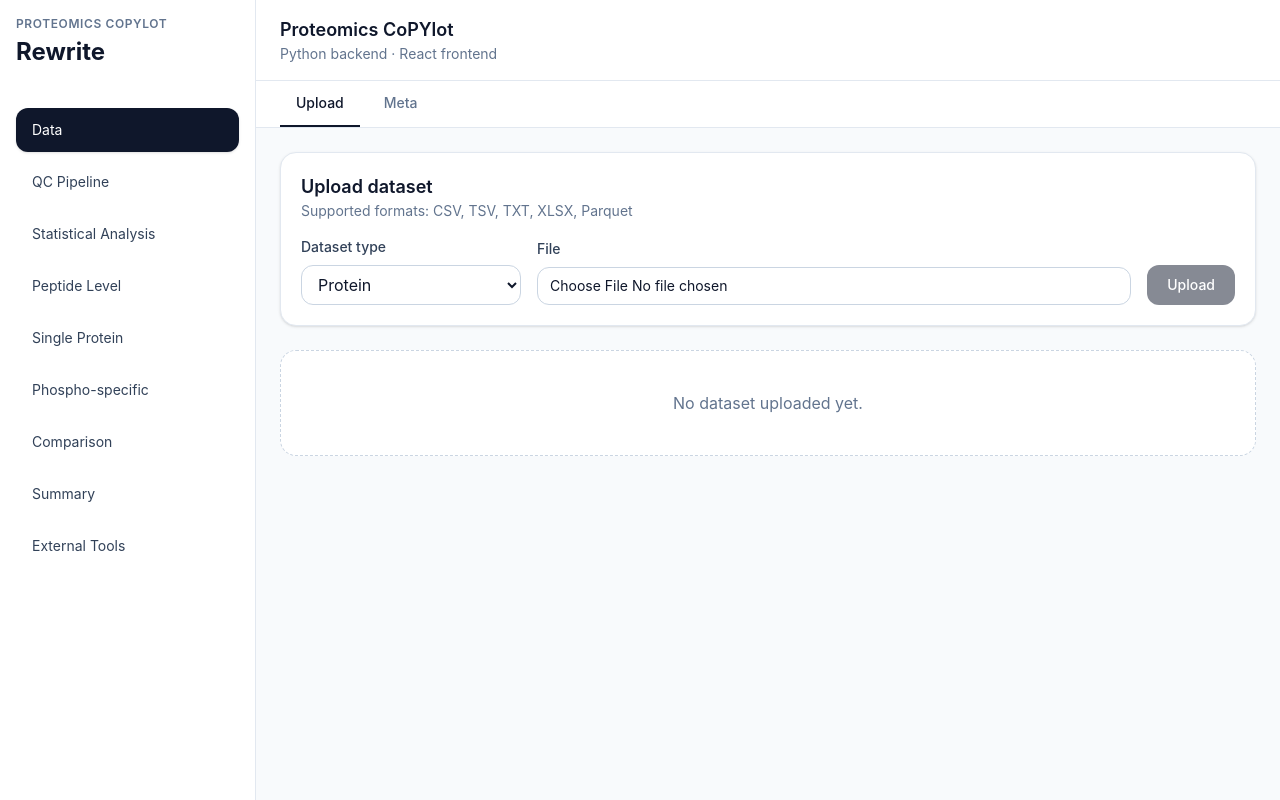
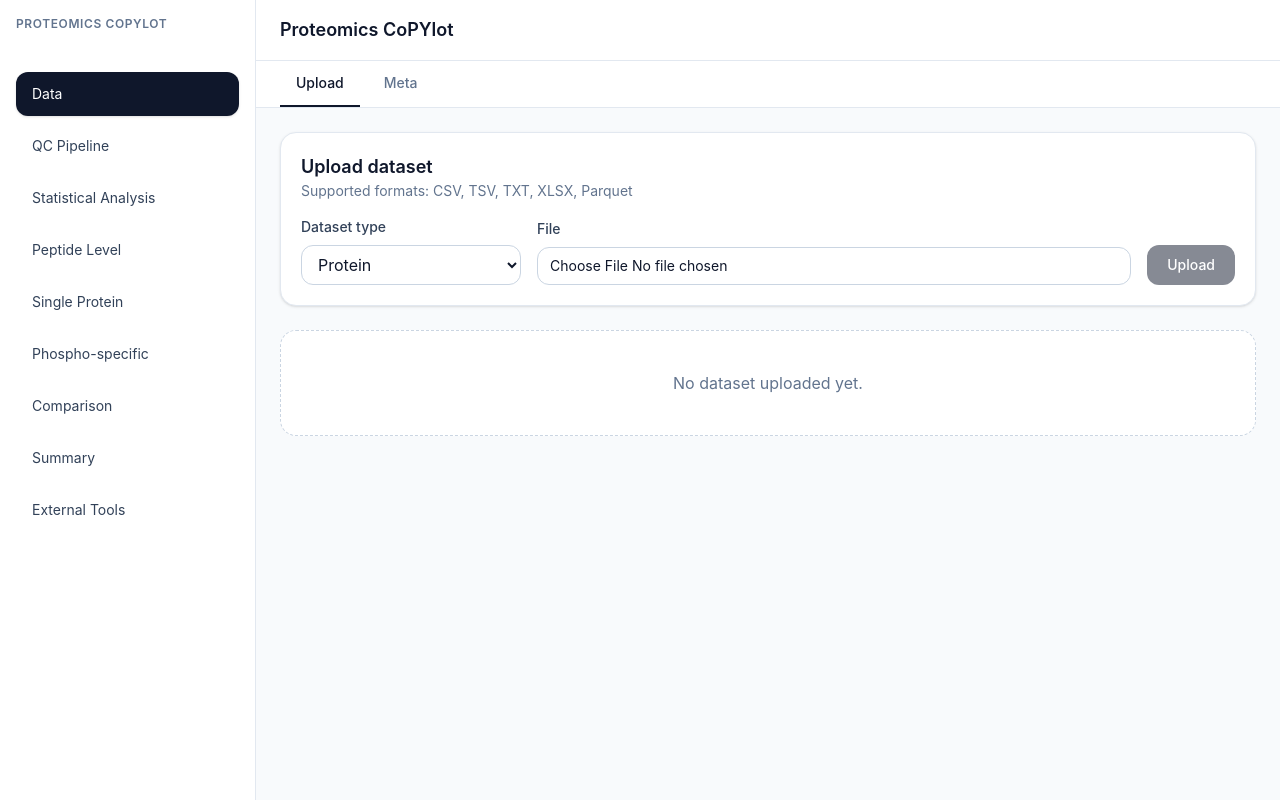
Before and after one commit to JonasMarx3007/ProteomicsCoPYlot, a React (Vite) app in the folder frontend/: page / in a window 1280 px wide. Built offline with nearby package versions, Linux system fonts and the light colour scheme; no server answers.

Commit message:
text remove

```diff
--- a/frontend/src/components/AppShell.tsx
+++ b/frontend/src/components/AppShell.tsx
@@ -22,9 +22,6 @@ export default function AppShell({
       <div className="flex min-w-0 flex-1 flex-col">
         <header className="shrink-0 border-b border-slate-200 bg-white px-4 py-4 sm:px-6">
           <div className="text-lg font-semibold">Proteomics CoPYlot</div>
-          <div className="text-sm text-slate-500">
-            Python backend · React frontend
-          </div>
         </header>
 
         {topBar ? <div className="shrink-0">{topBar}</div> : null}
--- a/frontend/src/components/Sidebar.tsx
+++ b/frontend/src/components/Sidebar.tsx
@@ -30,7 +30,6 @@ export default function Sidebar({ activeSection, onChange }: SidebarProps) {
           <div className="text-xs font-semibold uppercase tracking-wider text-slate-500">
             Proteomics CoPYlot
           </div>
-          <div className="mt-1 text-2xl font-bold text-slate-900">Rewrite</div>
         </div>
       </div>
 
```
